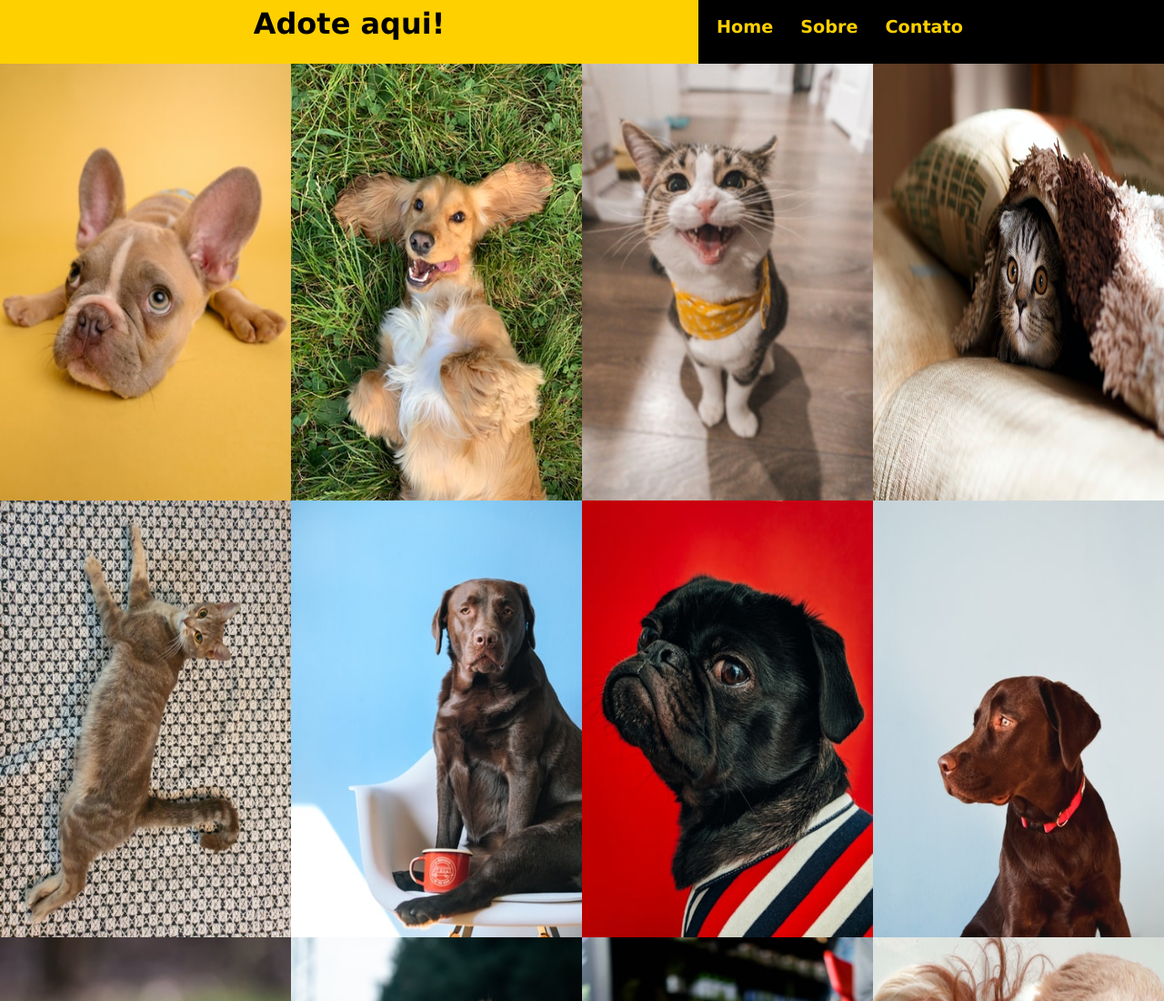
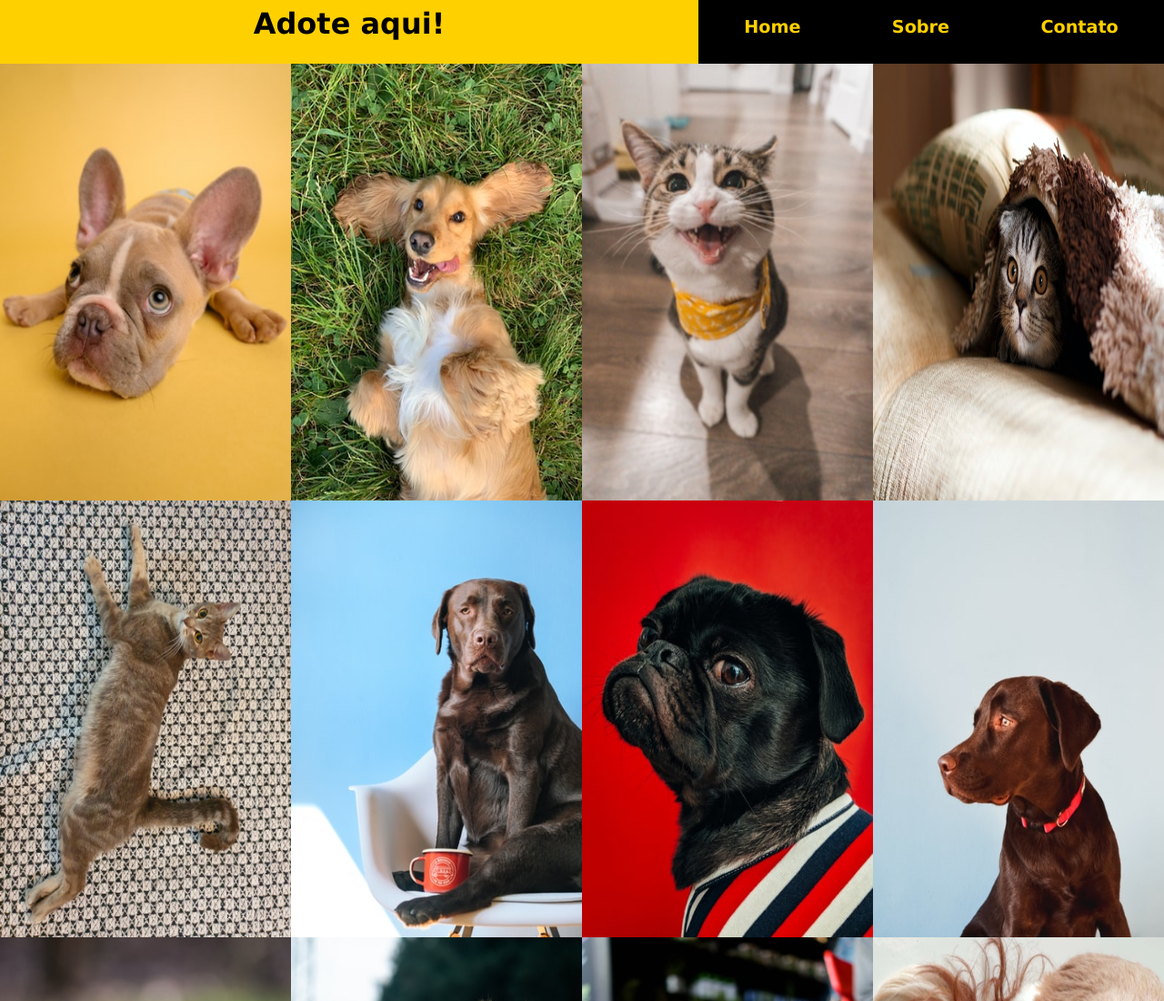
Before and after one commit to rikamorais/projetoAdoteAqui, a plain HTML site: page index.html in a window 1280 px wide. Shown: the top 1100 px of the page at 91% size. Drawn offline with Linux system fonts and the light colour scheme.

Commit message:
atualização index.css

```diff
--- a/css/index.css
+++ b/css/index.css
@@ -27,12 +27,13 @@ body {
     font-weight: bold;
 }
 
+
 div ul {
     display: flex;
 }
 
 div li {
-    margin: 0 0 0 10px;
+    margin: 0 auto;
     padding: 10px;
 }
 
--- a/index.html
+++ b/index.html
@@ -15,22 +15,12 @@
             <div class="titulo">
                 <h1>Adote aqui!</h1>
             </div>
-            <!--
 
-                <section class="menu flex">
-                    <section class="center"><a href="index.html">Home</a></section>
-                    <section class="center"><a href="#">Sobre</a></section>
-                    <section class="center"><a href="#">Contato</a></section>
-                </section>
-
-
-        -->
-
-            <div class="menu">
+                <div class="menu">
                     <ul>
-                        <li class="inline"><a href="index.html">Home</a></li>
-                        <li class="inline"><a href="#.html">Sobre</a></li>
-                        <li class="inline"><a href="#.html">Contato</a></li>
+                        <li><a href="index.html">Home</a></li>
+                        <li><a href="#.html">Sobre</a></li>
+                        <li><a href="#.html">Contato</a></li>
                     </ul>
 
             </div>
```
